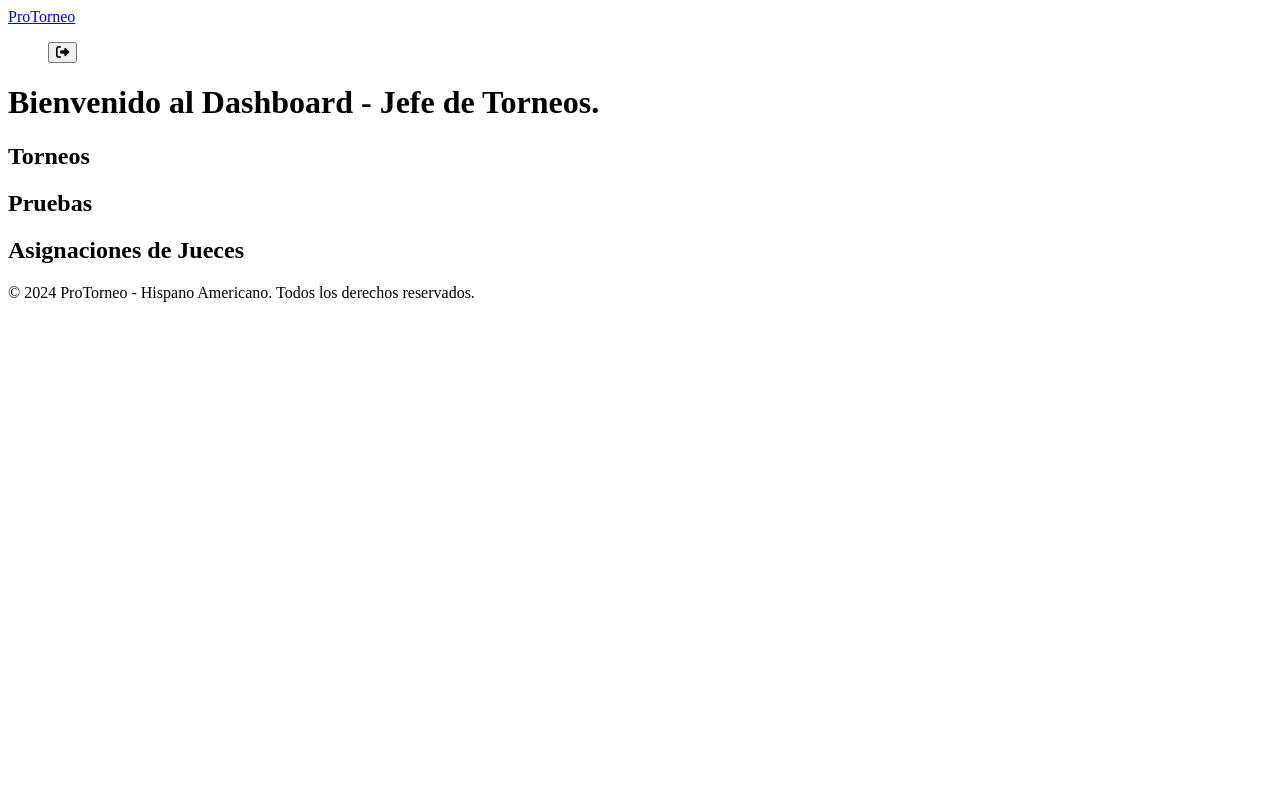
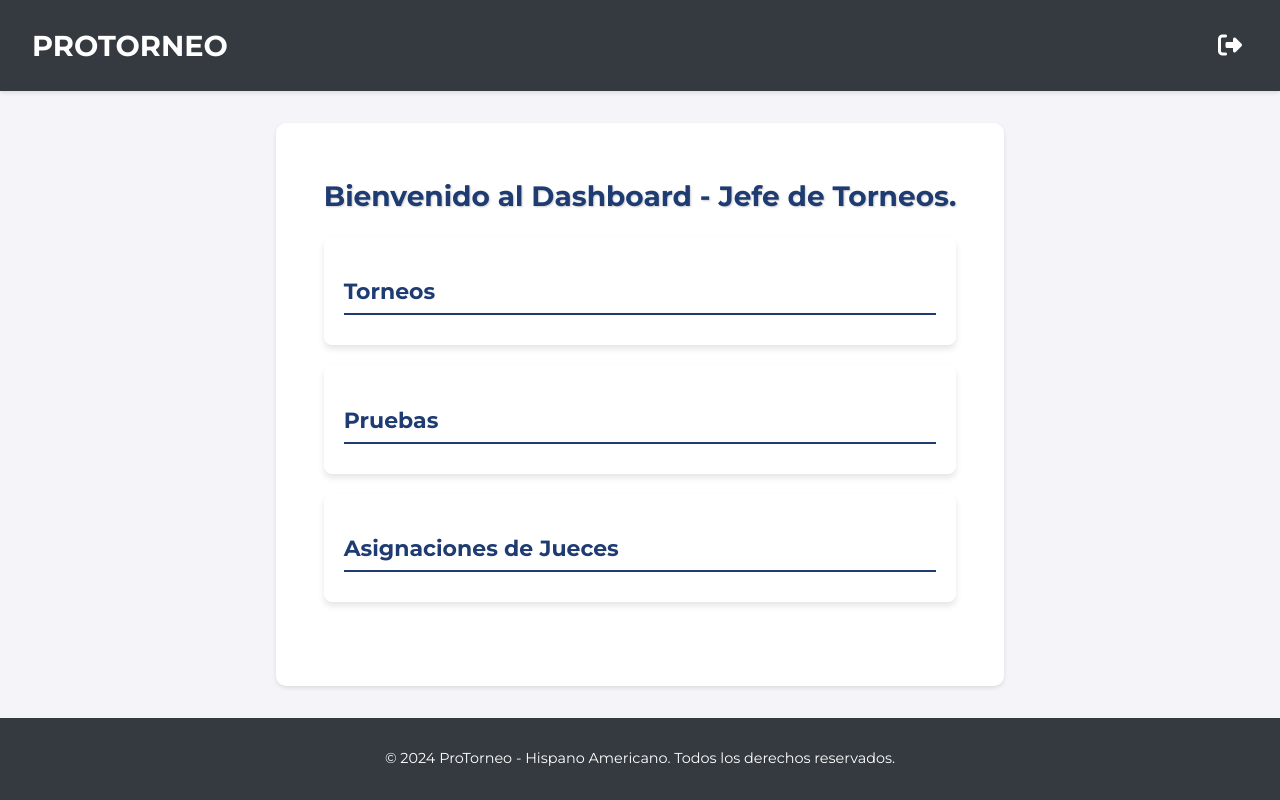
Before and after one commit to NicoButter/protorneo, a Django app: page /dashboard/dashboard_jefe_torneo/ in a window 1280 px wide. Run offline with Django 5.2, Linux system fonts and the light colour scheme; a user stored in the database is signed in; some libraries are stand-ins or nearby versions.

Commit message:
ajustes en estilos de dashboard

```diff
--- a/accounts/templates/accounts/login.html
+++ b/accounts/templates/accounts/login.html
@@ -7,7 +7,6 @@
     <meta name="viewport" content="width=device-width, initial-scale=1.0">
     <title>Iniciar Sesión</title>
 
-    <link rel="stylesheet" href="{% static 'accounts/css/home_styles.css' %}">
     <link rel="stylesheet" href="{% static 'accounts/css/login_styles.css' %}">
 </head>
 <body>
--- /dev/null
+++ b/dashboards/static/dashboards/css/jefe_dashboard_styles.css
@@ -0,0 +1,78 @@
+/* body {
+    font-family: 'Montserrat', sans-serif;
+    background-color: #f4f4f4;
+    margin: 0;
+    padding: 0;
+} */
+
+.dashboard-section {
+    background-color: #ffffff;
+    margin: 20px auto;
+    padding: 20px;
+    border-radius: 8px;
+    box-shadow: 0 4px 6px rgba(0, 0, 0, 0.1);
+    max-width: 900px;
+}
+
+.dashboard-section h2 {
+    font-size: 22px;
+    color: #1e3c72;
+    margin-bottom: 10px;
+    border-bottom: 2px solid #1e3c72;
+    padding-bottom: 5px;
+}
+
+ul {
+    list-style: none;
+    padding: 0;
+    margin: 0;
+}
+
+ul li {
+    background-color: #f9f9f9;
+    padding: 10px;
+    margin: 10px 0;
+    border: 1px solid #ddd;
+    border-radius: 4px;
+    display: flex;
+    justify-content: space-between;
+    align-items: center;
+}
+
+ul li:hover {
+    background-color: #f0f8ff;
+}
+
+ul li a {
+    color: #1e3c72;
+    text-decoration: none;
+    font-weight: bold;
+}
+
+ul li a:hover {
+    text-decoration: underline;
+}
+
+.dashboard-section a {
+    display: inline-block;
+    margin-top: 15px;
+    padding: 10px 15px;
+    color: #fff;
+    background-color: #1e3c72;
+    text-decoration: none;
+    font-size: 16px;
+    border-radius: 4px;
+    transition: background-color 0.3s ease;
+}
+
+.dashboard-section a:hover {
+    background-color: #163b61;
+}
+
+h1 {
+    text-align: center;
+    color: #1e3c72;
+    margin-top: 20px;
+    font-size: 28px;
+    text-shadow: 1px 1px 2px rgba(0, 0, 0, 0.2);
+}
--- a/dashboards/templates/dashboards/dashboard_jefe_torneo.html
+++ b/dashboards/templates/dashboards/dashboard_jefe_torneo.html
@@ -1,6 +1,10 @@
 {% extends 'base.html' %}
 
 {% load static %}
+
+{% block extra_css %}
+  <link rel="stylesheet" href="{% static 'dashboards/css/jefe_dashboard_styles.css' %}">
+{% endblock %}
 
 {% block content %}
   <h1>Bienvenido al Dashboard - Jefe de Torneos.</h1>
@@ -38,4 +42,5 @@
       {% endfor %}
     </ul> {% endcomment %}
   </div>
+
 {% endblock %}
--- /dev/null
+++ b/static/base/css/base_styles.css
@@ -0,0 +1,150 @@
+/* Estilos generales */
+body {
+    font-family: "Montserrat", sans-serif;
+    font-size: 16px;
+    line-height: 1.5;
+    margin: 0;
+    padding: 0;
+    background-color: #f4f4f9;
+    display: flex;
+    flex-direction: column;
+    height: 100vh;
+}
+
+/* Header */
+header {
+    background-color: #343a40;  /* Gris oscuro */
+    color: white;
+    padding: 1.5rem 2rem;
+    box-shadow: 0 2px 4px rgba(0, 0, 0, 0.1);
+}
+
+header .logo a {
+    font-size: 1.8rem;
+    font-weight: 700;
+    color: #fff;
+    text-decoration: none;
+    text-transform: uppercase;
+}
+
+header nav {
+    display: flex;
+    justify-content: space-between;
+    align-items: center;
+}
+
+header nav .menu {
+    list-style: none;
+    display: flex;
+    gap: 2rem;
+}
+
+header nav .menu li {
+    display: inline;
+}
+
+header nav .menu li a {
+    color: white;
+    text-decoration: none;
+    font-size: 1.1rem;
+    transition: color 0.3s ease;
+}
+
+header nav .menu li a:hover {
+    color: #007bff;
+}
+
+/* Main content */
+main {
+    flex: 1;
+    padding: 2rem 3rem;
+    background-color: #fff;
+    box-shadow: 0 2px 4px rgba(0, 0, 0, 0.1);
+    border-radius: 10px;
+    margin: 2rem auto;
+    max-width: 1200px;
+}
+
+/* Footer */
+footer {
+    background-color: #343a40;
+    color: white;
+    text-align: center;
+    padding: 1rem;
+    margin-top: auto;
+    font-size: 0.9rem;
+}
+
+/* Botones */
+.buttons a {
+    text-decoration: none;
+    padding: 0.8rem 1.5rem;
+    margin: 1rem 0.5rem;
+    display: inline-block;
+    border-radius: 5px;
+    font-weight: 500;
+    text-align: center;
+}
+
+.btn-primary {
+    background-color: #007bff;
+    color: white;
+    transition: background-color 0.3s ease;
+}
+
+.btn-primary:hover {
+    background-color: #0056b3;
+}
+
+.btn-secondary {
+    background-color: #6c757d;
+    color: white;
+    transition: background-color 0.3s ease;
+}
+
+.btn-secondary:hover {
+    background-color: #5a6268;
+}
+
+/* Ajustes de diseño y espaciado */
+.landing-container {
+    text-align: center;
+    margin: 2rem auto;
+}
+
+.logout-button {
+    background: none;
+    border: none;
+    color: white;
+    font-size: 1.5rem;
+    cursor: pointer;
+}
+
+.logout-button:hover {
+    color: #007bff;
+}
+
+/* Media Queries para hacer el diseño más responsivo */
+@media (max-width: 768px) {
+    header nav {
+        flex-direction: column;
+        align-items: flex-start;
+    }
+
+    header nav .menu {
+        flex-direction: column;
+        align-items: flex-start;
+        gap: 1rem;
+    }
+
+    main {
+        padding: 1rem;
+        margin: 1rem;
+        box-shadow: none;
+        border-radius: 0;
+    }
+
+    footer {
+        font-size: 0.8rem;
+    }
+}
--- a/templates/base.html
+++ b/templates/base.html
@@ -9,7 +9,15 @@
 
     <script src="https://kit.fontawesome.com/16c678032e.js" crossorigin="anonymous"></script>
 
-    <link rel="stylesheet" href="{% static 'css/styles.css' %}">
+    <link rel="preconnect" href="https://fonts.googleapis.com">
+    <link rel="preconnect" href="https://fonts.gstatic.com" crossorigin>
+    <link href="https://fonts.googleapis.com/css2?family=Montserrat:ital,wght@0,100..900;1,100..900&display=swap" rel="stylesheet">
+
+    <link rel="stylesheet" href="{% static 'base/css/base_styles.css' %}">
+
+    {% block extra_css %}
+    {% endblock %}
+
 </head>
 <body>
     <header>
```
Also changed, not shown: accounts/static/accounts/css/home_styles.css (+53 -54 lines), accounts/static/accounts/css/login_styles.css (+43 -16 lines), accounts/templates/accounts/home.html (+1 -8 lines), static/css/base_styles.css (deleted, +0 -58 lines).
